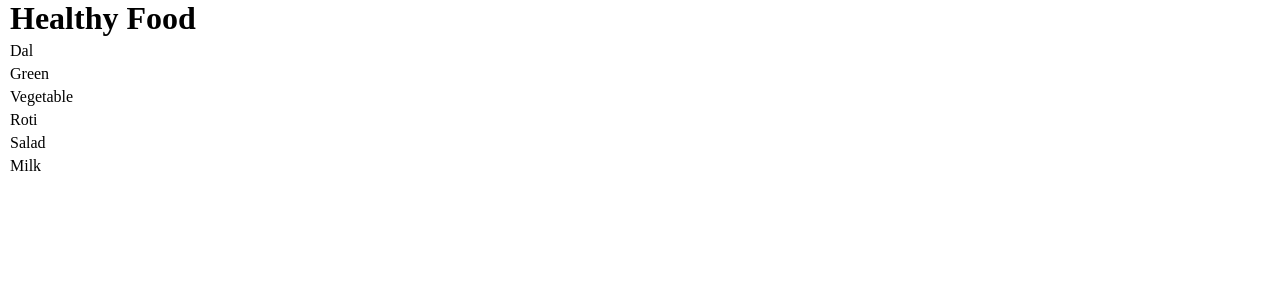
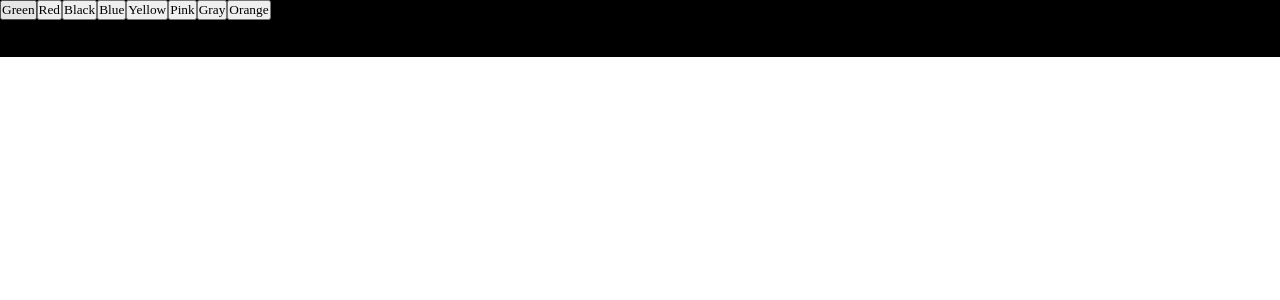
Before and after one commit to Najeeb93/React-Assign-1, a React (Vite) app: page / in a window 1280 px wide. Shown: the top 300 px of the page. Built offline with nearby package versions, Linux system fonts and the light colour scheme.

Commit message:
add to commit upload

```diff
--- a/src/App.jsx
+++ b/src/App.jsx
@@ -1,6 +1,7 @@
 
 
 import './App.css'
+import BgColor from './assets/Components/Bgcolor';
 import HealthyFood from './assets/Components/HealthyFood';
 
 
@@ -8,7 +9,7 @@ import HealthyFood from './assets/Components/HealthyFood';
 
 function App() {
   return (
-<HealthyFood/>
+<BgColor/>
 
   )
 }
--- a/src/assets/Components/Bgcolor.jsx
+++ b/src/assets/Components/Bgcolor.jsx
@@ -1,4 +1,4 @@
-
+import { useState } from "react";
 
 function BgColor(){
     const [color, setColor] = useState("black")
@@ -46,3 +46,5 @@ function BgColor(){
     </div>
     )
 }
+
+export default BgColor;
```
